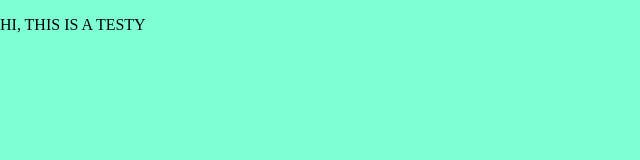
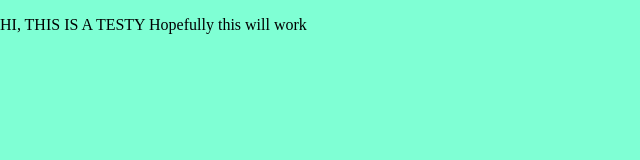
Before and after one commit to marcosmart/git-testing, a plain HTML site: page index.html in a window 1280 px wide. Shown: the whole page, without its empty margins (0-640 px from the left). Drawn offline with Linux system fonts and the light colour scheme.

Commit message:
second change

```diff
--- a/index.html
+++ b/index.html
@@ -9,7 +9,7 @@
 <body>
     <nav>
         <p>
-            HI, THIS IS A TESTY
+            HI, THIS IS A TESTY Hopefully this will work
         </p>
     </nav>
 </body>
```
